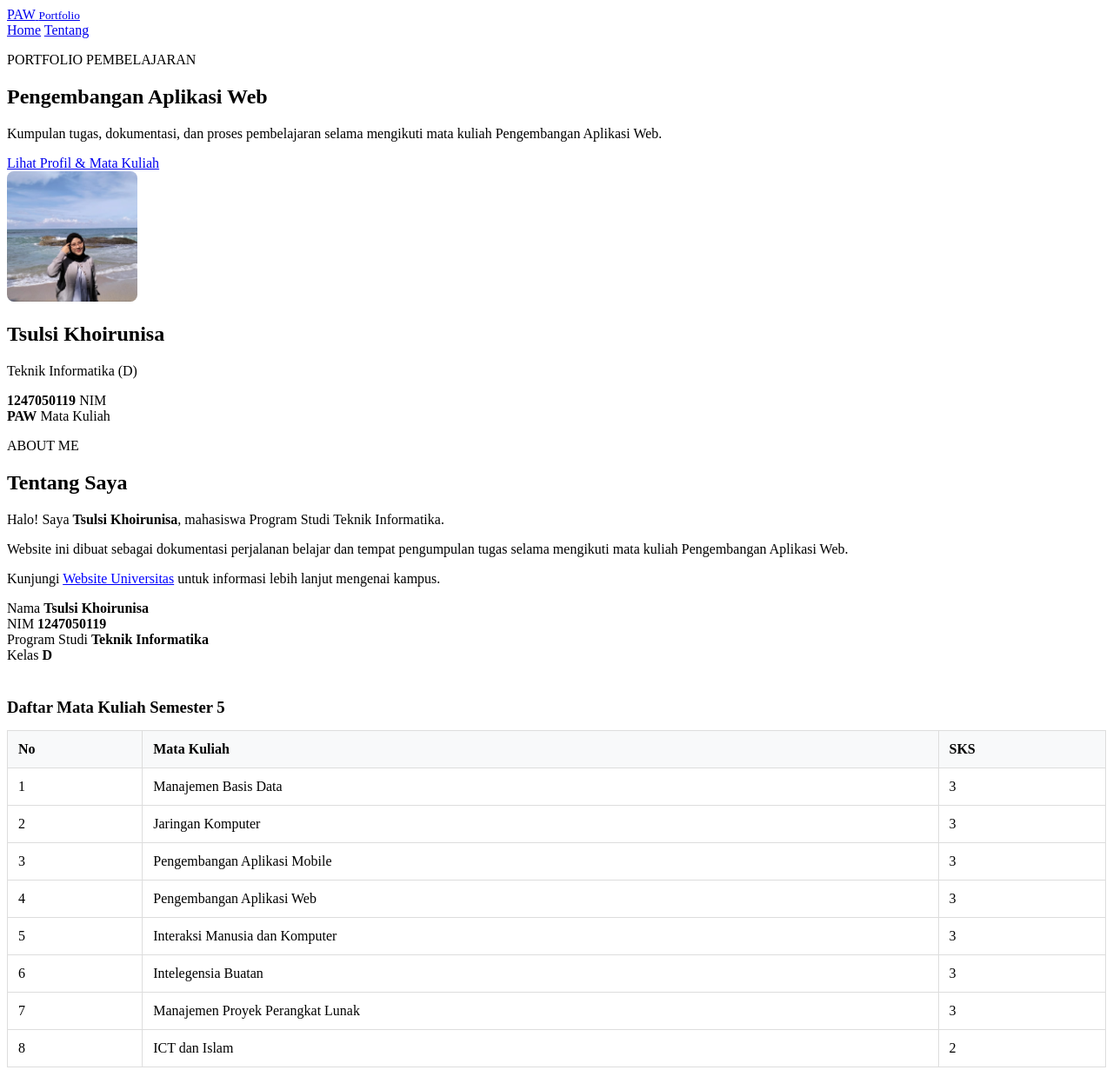
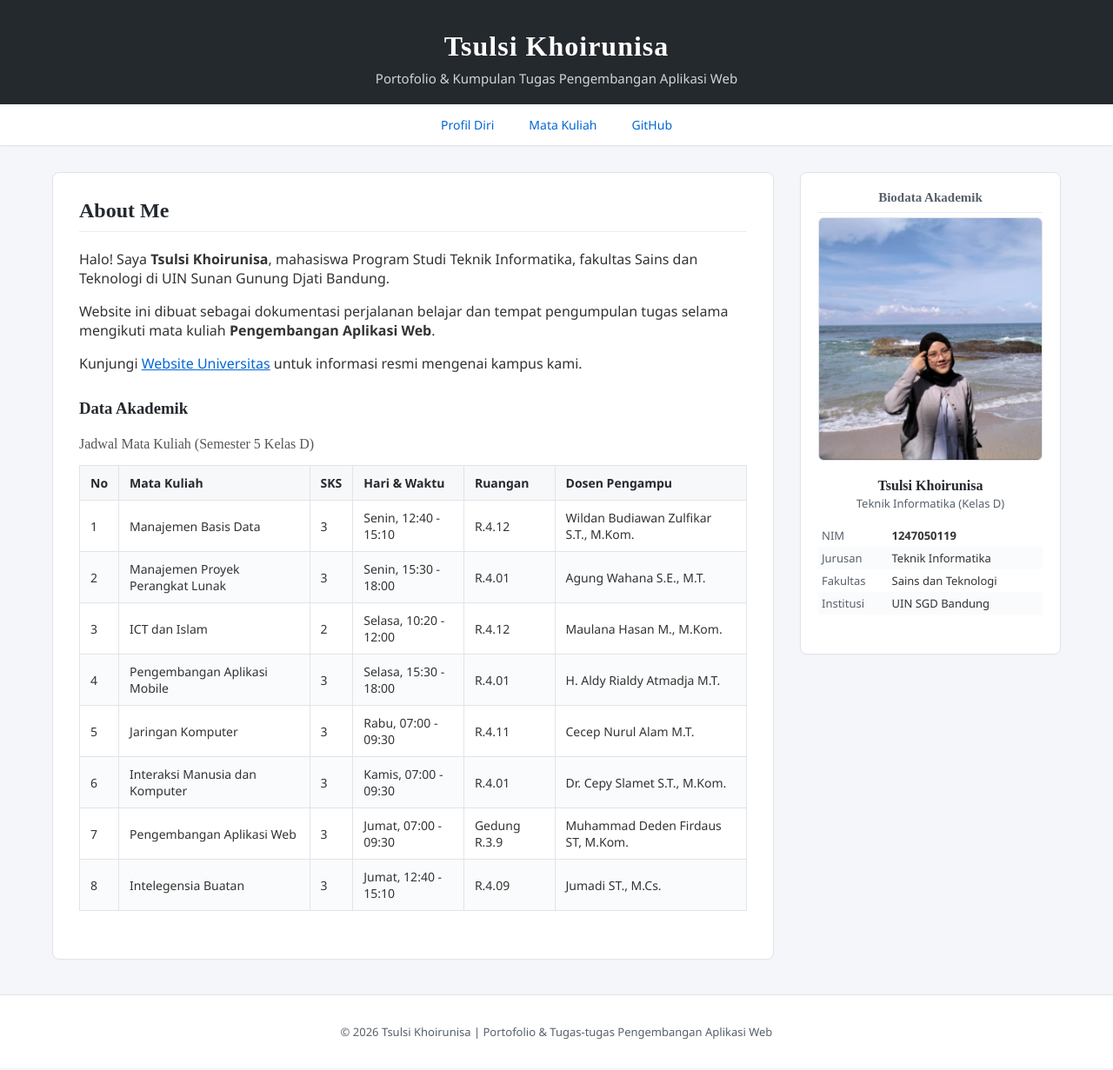
Before and after one commit to tsulsinisa14-maker/Web_Pribadi_PAW_Tsulsi_Khoirunisa, a plain HTML site: page index.html in a window 1280 px wide. Shown: the top 1231 px of the page at 87% size. Drawn offline with Linux system fonts and the light colour scheme.

Commit message:
mengubah kode

```diff
--- a/index.html
+++ b/index.html
@@ -4,6 +4,7 @@
     <meta charset="UTF-8">
     <meta name="viewport" content="width=device-width, initial-scale=1.0">
 
+    <!-- Metadata yang diminta -->
     <meta name="description" content="Halaman profil dan portfolio pembelajaran Tsulsi Khoirunisa untuk mata kuliah Pengembangan Aplikasi Web.">
     <meta property="og:title" content="PAW | Tsulsi Khoirunisa">
     <meta property="og:description" content="Halaman profil dan portfolio pembelajaran Tsulsi Khoirunisa.">
@@ -11,169 +12,296 @@
 
     <title>PAW | Tsulsi Khoirunisa</title>
 
-    <link rel="preconnect" href="https://fonts.googleapis.com">
-    <link rel="preconnect" href="https://fonts.gstatic.com" crossorigin>
-    <link href="https://fonts.googleapis.com/css2?family=Inter:wght@400;500;600;700&family=Playfair+Display:wght@600;700&display=swap" rel="stylesheet">
+    <!-- CSS Styling Layout Bersih & Profesional -->
+    <style>
+        * {
+            box-sizing: border-box;
+        }
+        body {
+            font-family: 'Segoe UI', Tahoma, Geneva, Verdana, sans-serif;
+            margin: 0;
+            padding: 0;
+            background-color: #f4f6f9;
+            color: #333;
+        }
+
+        /* Header Banner Bersih / Netral */
+        header {
+            background-color: #24292e;
+            color: white;
+            text-align: center;
+            padding: 35px 20px 20px 20px;
+        }
+        header h1 {
+            margin: 0;
+            font-size: 32px;
+            letter-spacing: 1px;
+            font-family: 'Times New Roman', Times, serif;
+        }
+        header p {
+            margin: 8px 0 0 0;
+            font-size: 15px;
+            color: #d1d5db;
+        }
+
+        /* Navbar Horizontal di Bawah Banner */
+        nav {
+            background-color: #ffffff;
+            display: flex;
+            justify-content: center;
+            padding: 0 20px;
+            border-bottom: 1px solid #e1e4e8;
+            box-shadow: 0 1px 3px rgba(0,0,0,0.02);
+        }
+        nav a {
+            color: #0366d6;
+            text-decoration: none;
+            padding: 14px 20px;
+            font-size: 14px;
+            font-weight: 500;
+            transition: background 0.2s;
+        }
+        nav a:hover {
+            background-color: #f1f8ff;
+        }
+
+        /* Container Utama 2 Kolom */
+        .container {
+            max-width: 1200px;
+            margin: 30px auto;
+            padding: 0 20px;
+            display: flex;
+            gap: 30px;
+            align-items: flex-start;
+        }
+
+        /* Kolom Kiri (Konten & Tabel) */
+        .main-content {
+            flex: 1;
+            background: white;
+            padding: 30px;
+            border-radius: 8px;
+            border: 1px solid #e1e4e8;
+            box-shadow: 0 1px 3px rgba(0,0,0,0.02);
+        }
+
+        /* Kolom Kanan (Profil/Biodata Card) */
+        .sidebar-profile {
+            width: 300px;
+            background: white;
+            padding: 20px;
+            border-radius: 8px;
+            border: 1px solid #e1e4e8;
+            box-shadow: 0 1px 3px rgba(0,0,0,0.02);
+            text-align: center;
+        }
+        .sidebar-profile img {
+            width: 100%;
+            height: 280px;
+            object-fit: cover;
+            border-radius: 6px;
+            border: 1px solid #e1e4e8;
+        }
+        .sidebar-profile h3 {
+            margin: 15px 0 5px 0;
+            color: #24292e;
+        }
+
+        /* Judul dan Teks */
+        h2, h3, h4 {
+            color: #24292e;
+            font-family: 'Times New Roman', Times, serif;
+        }
+        h2 {
+            border-bottom: 1px solid #eaecef;
+            padding-bottom: 10px;
+            margin-top: 0;
+            font-size: 24px;
+        }
+
+        /* Tabel Akademik */
+        table {
+            width: 100%;
+            border-collapse: collapse;
+            margin-top: 15px;
+            margin-bottom: 25px;
+        }
+        th, td {
+            border: 1px solid #e1e4e8;
+            padding: 10px 12px;
+            text-align: left;
+            font-size: 14px;
+        }
+        th {
+            background-color: #f6f8fa;
+            color: #24292e;
+            font-weight: 600;
+        }
+        tr:nth-child(even) {
+            background-color: #fafbfc;
+        }
+
+        /* Footer */
+        footer {
+            text-align: center;
+            padding: 20px;
+            color: #586069;
+            font-size: 13px;
+            background-color: #fff;
+            border-top: 1px solid #e1e4e8;
+            margin-top: 40px;
+        }
+    </style>
 </head>
-
 <body>
 
-    <!-- ================= NAVBAR ================= -->
-    <header class="navbar">
-        <div class="container nav-container">
-            <a href="#home" class="logo">
-                <span>PAW</span>
-                <small>Portfolio</small>
-            </a>
-
-            <nav class="nav-menu">
-                <a href="#home">Home</a>
-                <a href="#tentang">Tentang</a>
-            </nav>
-        </div>
+    <!-- ================= HEADER BANNER ================= -->
+    <header>
+        <h1>Tsulsi Khoirunisa</h1>
+        <p>Portofolio & Kumpulan Tugas Pengembangan Aplikasi Web</p>
     </header>
 
-    <!-- ================= HERO & PROFIL ================= -->
-    <main>
-        <section id="home" class="hero">
-            <div class="container hero-container">
+    <!-- ================= NAVBAR HORIZONTAL ================= -->
+    <nav>
+        <a href="#profil">Profil Diri</a>
+        <a href="#matakuliah">Mata Kuliah</a>
+        <a href="https://github.com/tsulsinisa14-maker/" target="_blank">GitHub</a>
+    </nav>
 
-                <div class="hero-text">
-                    <p class="eyebrow">PORTFOLIO PEMBELAJARAN</p>
-                    <h1>Pengembangan <span>Aplikasi Web</span></h1>
-                    <p class="hero-description">
-                        Kumpulan tugas, dokumentasi, dan proses pembelajaran selama mengikuti mata kuliah Pengembangan Aplikasi Web.
-                    </p>
-                    <div class="hero-buttons">
-                        <a href="#tentang" class="button primary">Lihat Profil & Mata Kuliah</a>
-                    </div>
-                </div>
+    <!-- ================= KONTEN UTAMA (2 KOLOM) ================= -->
+    <div class="container">
 
-                <div class="hero-card">
-                    <div class="profile-box" style="margin-bottom: 20px;">
-                        <img src="image/foto_Tsulsi_khoirunisa.jpg" alt="Foto profil Tsulsi Khoirunisa" style="width: 150px; height: 150px; object-fit: cover; border-radius: 8px;">
-                    </div>
-
-                    <h2>Tsulsi Khoirunisa</h2>
-                    <p>Teknik Informatika (D)</p>
-
-                    <div class="mini-info">
-                        <div>
-                            <strong>1247050119</strong>
-                            <span>NIM</span>
-                        </div>
-                        <div>
-                            <strong>PAW</strong>
-                            <span>Mata Kuliah</span>
-                        </div>
-                    </div>
-                </div>
-
-            </div>
+        <!-- KOLOM KIRI: Deskripsi & Tabel Kuliah -->
+        <div class="main-content">
+            <section id="profil">
+                <h2>About Me</h2>
+                <p>Halo! Saya <strong>Tsulsi Khoirunisa</strong>, mahasiswa Program Studi Teknik Informatika, fakultas Sains dan Teknologi di UIN Sunan Gunung Djati Bandung.</p>
+                <p>Website ini dibuat sebagai dokumentasi perjalanan belajar dan tempat pengumpulan tugas selama mengikuti mata kuliah <strong>Pengembangan Aplikasi Web</strong>.</p>
+                <p>Kunjungi <a href="https://uinsgd.ac.id" target="_blank" style="color: #0366d6; text-decoration: underline;">Website Universitas</a> untuk informasi resmi mengenai kampus kami.</p>
             </section>
 
-        <!-- ================= TENTANG & TABEL ================= -->
-        <section id="tentang" class="about-section">
-            <div class="container about-container">
+            <div style="margin: 30px 0;"></div>
 
-                <div class="about-box">
-                    <p class="section-label">ABOUT ME</p>
-                    <h2>Tentang Saya</h2>
-                    <p>Halo! Saya <strong>Tsulsi Khoirunisa</strong>, mahasiswa Program Studi Teknik Informatika.</p>
-                    <p>Website ini dibuat sebagai dokumentasi perjalanan belajar dan tempat pengumpulan tugas selama mengikuti mata kuliah Pengembangan Aplikasi Web.</p>
+            <section id="matakuliah">
+                <h3>Data Akademik</h3>
+                <h4 style="margin-bottom: 5px; font-weight: normal; color: #555;">Jadwal Mata Kuliah (Semester 5 Kelas D)</h4>
 
-                    <!-- Syarat: Minimal 1 link -->
-                    <p>Kunjungi <a href="https://uinsgd.ac.id" target="_blank" style="color: blue; text-decoration: underline;">Website Universitas</a> untuk informasi lebih lanjut mengenai kampus.</p>
-                </div>
-
-                <div class="about-info">
-                    <div class="info-item">
-                        <span>Nama</span>
-                        <strong>Tsulsi Khoirunisa</strong>
-                    </div>
-                    <div class="info-item">
-                        <span>NIM</span>
-                        <strong>1247050119</strong>
-                    </div>
-                    <div class="info-item">
-                        <span>Program Studi</span>
-                        <strong>Teknik Informatika</strong>
-                    </div>
-                    <div class="info-item">
-                        <span>Kelas</span>
-                        <strong>D</strong>
-                    </div>
-
-                    <!-- Syarat: Tabel Mata Kuliah -->
-                    <div class="courses-table" style="margin-top: 40px;">
-                        <h3 style="margin-bottom: 15px;">Daftar Mata Kuliah Semester 5</h3>
-                        <table border="1" style="width: 100%; border-collapse: collapse; text-align: left;">
+                <table>
                     <thead>
-                                <tr style="background-color: #f8f9fa;">
-                                    <th style="padding: 12px; border: 1px solid #ddd;">No</th>
-                                    <th style="padding: 12px; border: 1px solid #ddd;">Mata Kuliah</th>
-                                    <th style="padding: 12px; border: 1px solid #ddd;">SKS</th>
+                        <tr>
+                            <th>No</th>
+                            <th>Mata Kuliah</th>
+                            <th>SKS</th>
+                            <th>Hari & Waktu</th>
+                            <th>Ruangan</th>
+                            <th>Dosen Pengampu</th>
                         </tr>
                     </thead>
                     <tbody>
                         <tr>
-                                    <td style="padding: 12px; border: 1px solid #ddd;">1</td>
-                                    <td style="padding: 12px; border: 1px solid #ddd;">Manajemen Basis Data</td>
-                                    <td style="padding: 12px; border: 1px solid #ddd;">3</td>
+                            <td>1</td>
+                            <td>Manajemen Basis Data</td>
+                            <td>3</td>
+                            <td>Senin, 12:40 - 15:10</td>
+                            <td>R.4.12</td>
+                            <td>Wildan Budiawan Zulfikar S.T., M.Kom.</td>
                         </tr>
                         <tr>
-                                    <td style="padding: 12px; border: 1px solid #ddd;">2</td>
-                                    <td style="padding: 12px; border: 1px solid #ddd;">Jaringan Komputer</td>
-                                    <td style="padding: 12px; border: 1px solid #ddd;">3</td>
+                            <td>2</td>
+                            <td>Manajemen Proyek Perangkat Lunak</td>
+                            <td>3</td>
+                            <td>Senin, 15:30 - 18:00</td>
+                            <td>R.4.01</td>
+                            <td>Agung Wahana S.E., M.T.</td>
                         </tr>
                         <tr>
-                                    <td style="padding: 12px; border: 1px solid #ddd;">3</td>
-                                    <td style="padding: 12px; border: 1px solid #ddd;">Pengembangan Aplikasi Mobile</td>
-                                    <td style="padding: 12px; border: 1px solid #ddd;">3</td>
+                            <td>3</td>
+                            <td>ICT dan Islam</td>
+                            <td>2</td>
+                            <td>Selasa, 10:20 - 12:00</td>
+                            <td>R.4.12</td>
+                            <td>Maulana Hasan M., M.Kom.</td>
                         </tr>
                         <tr>
-                                    <td style="padding: 12px; border: 1px solid #ddd;">4</td>
-                                    <td style="padding: 12px; border: 1px solid #ddd;">Pengembangan Aplikasi Web</td>
-                                    <td style="padding: 12px; border: 1px solid #ddd;">3</td>
+                            <td>4</td>
+                            <td>Pengembangan Aplikasi Mobile</td>
+                            <td>3</td>
+                            <td>Selasa, 15:30 - 18:00</td>
+                            <td>R.4.01</td>
+                            <td>H. Aldy Rialdy Atmadja M.T.</td>
                         </tr>
                         <tr>
-                                    <td style="padding: 12px; border: 1px solid #ddd;">5</td>
-                                    <td style="padding: 12px; border: 1px solid #ddd;">Interaksi Manusia dan Komputer</td>
-                                    <td style="padding: 12px; border: 1px solid #ddd;">3</td>
+                            <td>5</td>
+                            <td>Jaringan Komputer</td>
+                            <td>3</td>
+                            <td>Rabu, 07:00 - 09:30</td>
+                            <td>R.4.11</td>
+                            <td>Cecep Nurul Alam M.T.</td>
                         </tr>
                         <tr>
-                                    <td style="padding: 12px; border: 1px solid #ddd;">6</td>
-                                    <td style="padding: 12px; border: 1px solid #ddd;">Intelegensia Buatan</td>
-                                    <td style="padding: 12px; border: 1px solid #ddd;">3</td>
+                            <td>6</td>
+                            <td>Interaksi Manusia dan Komputer</td>
+                            <td>3</td>
+                            <td>Kamis, 07:00 - 09:30</td>
+                            <td>R.4.01</td>
+                            <td>Dr. Cepy Slamet S.T., M.Kom.</td>
                         </tr>
                         <tr>
-                                    <td style="padding: 12px; border: 1px solid #ddd;">7</td>
-                                    <td style="padding: 12px; border: 1px solid #ddd;">Manajemen Proyek Perangkat Lunak</td>
-                                    <td style="padding: 12px; border: 1px solid #ddd;">3</td>
+                            <td>7</td>
+                            <td>Pengembangan Aplikasi Web</td>
+                            <td>3</td>
+                            <td>Jumat, 07:00 - 09:30</td>
+                            <td>Gedung R.3.9</td>
+                            <td>Muhammad Deden Firdaus ST, M.Kom.</td>
                         </tr>
                         <tr>
-                                    <td style="padding: 12px; border: 1px solid #ddd;">8</td>
-                                    <td style="padding: 12px; border: 1px solid #ddd;">ICT dan Islam</td>
-                                    <td style="padding: 12px; border: 1px solid #ddd;">2</td>
+                            <td>8</td>
+                            <td>Intelegensia Buatan</td>
+                            <td>3</td>
+                            <td>Jumat, 12:40 - 15:10</td>
+                            <td>R.4.09</td>
+                            <td>Jumadi ST., M.Cs.</td>
                         </tr>
                     </tbody>
                 </table>
+            </section>
         </div>
+
+        <!-- KOLOM KANAN: Kartu Profil & Foto Diri -->
+        <div class="sidebar-profile">
+            <h3 style="font-size: 15px; color: #586069; margin-top: 0; border-bottom: 1px solid #eaecef; padding-bottom: 8px;">Biodata Akademik</h3>
+
+            <!-- Foto Diri dengan Atribut Alt -->
+            <img src="image/foto_Tsulsi_khoirunisa.jpg" alt="Foto Profil Tsulsi Khoirunisa">
+
+            <h3 style="margin-bottom: 2px; font-size: 16px;">Tsulsi Khoirunisa</h3>
+            <p style="color: #586069; font-size: 13px; margin-top: 0; margin-bottom: 15px;">Teknik Informatika (Kelas D)</p>
+
+            <table style="margin-top: 10px; border: none; width: 100%;">
+                <tr>
+                    <td style="border: none; padding: 4px; color: #586069; font-size: 13px;">NIM</td>
+                    <td style="border: none; padding: 4px; font-size: 13px;"><strong>1247050119</strong></td>
+                </tr>
+                <tr>
+                    <td style="border: none; padding: 4px; color: #586069; font-size: 13px;">Jurusan</td>
+                    <td style="border: none; padding: 4px; font-size: 13px;">Teknik Informatika</td>
+                </tr>
+                <tr>
+                    <td style="border: none; padding: 4px; color: #586069; font-size: 13px;">Fakultas</td>
+                    <td style="border: none; padding: 4px; font-size: 13px;">Sains dan Teknologi</td>
+                </tr>
+                <tr>
+                    <td style="border: none; padding: 4px; color: #586069; font-size: 13px;">Institusi</td>
+                    <td style="border: none; padding: 4px; font-size: 13px;">UIN SGD Bandung</td>
+                </tr>
+            </table>
         </div>
 
     </div>
-        </section>
-    </main>
 
     <!-- ================= FOOTER ================= -->
     <footer>
-        <div class="container footer-container" style="padding: 20px 0; text-align: center; border-top: 1px solid #ddd; margin-top: 40px;">
-            <div>
-                <strong>PAW Portofolio</strong>
-                <p>Dokumentasi pembelajaran Pengembangan Aplikasi Web.</p>
-            </div>
-            <p> &copy; 2026 Tsulsi Khoirunisa</p>
-        </div>
+        <p>&copy; 2026 Tsulsi Khoirunisa | Portofolio & Tugas-tugas Pengembangan Aplikasi Web</p>
     </footer>
 
 </body>
```
Lines whose indentation alone changed are shown as unchanged.
